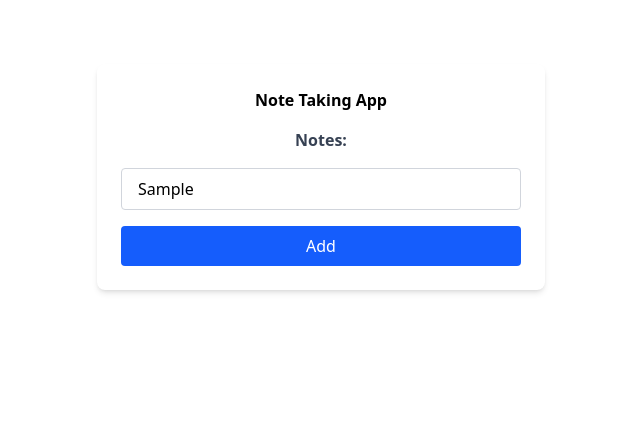
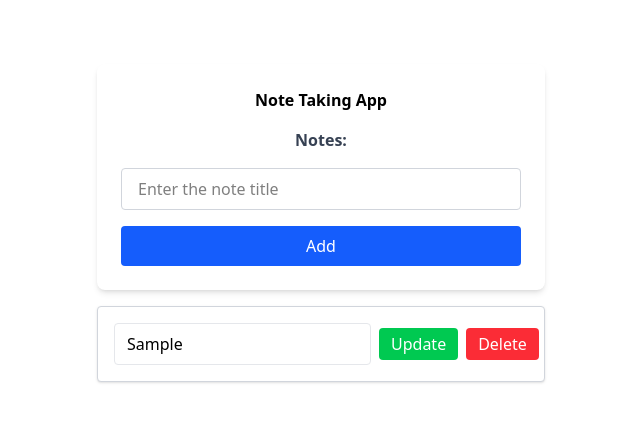
Before and after one commit to SAUGAT2060/React, a React (Vite) app in the folder NoteApp/: page / in a window 1280 px wide. Both pictures are taken after typing "Sample" into the empty fields and a click on the button "Add". Shown: the top 422 px of the page, without its empty margins (319-959 px from the left). Built offline with nearby package versions, Linux system fonts and the light colour scheme.

Commit message:
Debugged the whole project and finished it

```diff
--- a/NoteApp/src/App.jsx
+++ b/NoteApp/src/App.jsx
@@ -1,48 +1,46 @@
-import  React ,{useEffect, useState } from 'react'
+import React, { useEffect, useState } from 'react'
 import './App.css'
 import NotesForm from './components/NotesForm'
-import { NotesContextProvider,notesContext,useNotes } from './context/NotesContext'
+import NotesList from './components/NotesList'  // Fix typo here: NotesList, not Noteslist
+import { NotesContextProvider } from './context/NotesContext'
 
 function App() {
+  const [notes, setNotes] = useState([])
 
-
- const [notes,setNotes] = useState([])
-
-  const addNotes=(note)=>{
-    console.log(setNotes((prev)=>[{id:Date.now(),...notes},...prev]))
-  }
-  const updateNotes=(id,note)=>{
-    setNotes((prev)=>prev.map((prevnote)=>(prevnote.id===prev.id?note:prev)))
-
-  }
-  const deleteNotes=(id)=>{
-    setNotes((prev)=>{
-
-      return prev.filter((prevNote)=>{
-        return prevNote.id!==id
-      })
-
-    })
+  // Correct addNotes to properly add a new note
+  const addNotes = (note) => {
+    setNotes((prev) => [{ id: Date.now(), ...note }, ...prev])
   }
 
-  useEffect(()=>{
+  // Fix updateNotes: use id argument to match, not prev.id
+  const updateNotes = (id, updatedNote) => {
+    setNotes((prev) =>
+      prev.map((note) => (note.id === id ? updatedNote : note))
+    )
+  }
 
-   const notes = JSON.parse(localStorage.getItem("notes"))
+  const deleteNotes = (id) => {
+    setNotes((prev) => prev.filter((note) => note.id !== id))
+  }
 
-   if(notes && notes.length) {
-    setNotes(notes)
-   }
-  },[notes])
+  // Load from localStorage only once, on mount: use empty dependency array []
+  useEffect(() => {
+    const storedNotes = JSON.parse(localStorage.getItem('notes'))
+    if (storedNotes && storedNotes.length) {
+      setNotes(storedNotes)
+    }
+  }, [])
 
-  useEffect(()=>{
-    localStorage.setItem("notes",JSON.stringify(notes))
-  })
+  // Save notes to localStorage whenever notes change: add [notes] dependency
+  useEffect(() => {
+    localStorage.setItem('notes', JSON.stringify(notes))
+  }, [notes])
 
   return (
-   <NotesContextProvider value={{notes,addNotes,updateNotes,deleteNotes}}>
-   <NotesForm/>
-
-   </NotesContextProvider>
+    <NotesContextProvider value={{ notes, addNotes, updateNotes, deleteNotes }}>
+      <NotesForm />
+      <NotesList />
+    </NotesContextProvider>
   )
 }
 
--- a/NoteApp/src/components/NotesForm.jsx
+++ b/NoteApp/src/components/NotesForm.jsx
@@ -2,17 +2,24 @@ import React, { useState } from 'react'
 import { useNotes } from '../context/NotesContext'
 
 function NotesForm() {
+  const [notes, setNotes] = useState('')
+  const { addNotes } = useNotes()
 
-  const [notes,setNotes] = useState('')
-  const {addNotes}= useNotes
+  const getnotes = (e) => setNotes(e.target.value)
 
+  const handleSubmit = (e) => {
+    e.preventDefault()
+    if (!notes.trim()) return
 
-  const getnotes = (e)=>setNotes(e.target.value)
-  const handleSubmit=(e)=>{
-    e.preventDefault()
+    addNotes({
+      id: Date.now(),       // unique id
+      content: notes,       // note content
+      completed: false      // default completed state
+    })
 
+    setNotes('')
+  }
 
-  }
   return (
     <div className="bg-white p-6 rounded-lg shadow-md max-w-md mx-auto mt-8">
       <form className="flex flex-col gap-4" onSubmit={handleSubmit}>
@@ -24,13 +31,12 @@ function NotesForm() {
           id="noteTitle"
           type="text"
           placeholder="Enter the note title"
+          value={notes}
           className="border border-gray-300 rounded px-4 py-2 focus:outline-none focus:ring-2 focus:ring-blue-500"
           onChange={getnotes}
-
         />
         <button
           type="submit"
-
           className="bg-blue-600 text-white py-2 px-4 rounded hover:bg-blue-700 transition"
         >
           Add
--- a/NoteApp/src/components/NotesList.jsx
+++ b/NoteApp/src/components/NotesList.jsx
@@ -1,12 +1,64 @@
-import React, { useState } from 'react'
+import React, { useState } from 'react';
+import { useNotes } from '../context/NotesContext';
 
 function NotesList() {
+  const { notes, updateNotes, deleteNotes } = useNotes();
 
-  const {note} = useState('')
   return (
-    <>
-    </>
-  )
+    <div className="space-y-4 max-w-md mx-auto mt-4">
+      {notes.length > 0 ? (
+        notes.map((note) => (
+          <SingleNote
+            key={note.id}
+            note={note}
+            updateNotes={updateNotes}
+            deleteNotes={deleteNotes}
+          />
+        ))
+      ) : (
+        <p className="text-center text-gray-500">No notes found.</p>
+      )}
+    </div>
+  );
 }
 
-export default NotesList
+function SingleNote({ note, updateNotes, deleteNotes }) {
+  const [editText, setEditText] = useState(note.content);
+
+  const handleUpdate = () => {
+    if (editText.trim() !== '') {
+      updateNotes(note.id, { ...note, content: editText });
+    }
+  };
+
+  const handleDelete = () => {
+    deleteNotes(note.id);
+  };
+
+  return (
+    <div className="bg-white border border-gray-300 rounded p-4 shadow-sm flex items-center justify-between gap-2">
+      <input
+        type="text"
+        value={editText}
+        onChange={(e) => setEditText(e.target.value)}
+        className="flex-1 border border-gray-200 rounded px-3 py-2 focus:outline-none focus:ring-2 focus:ring-blue-400"
+      />
+      <div className="flex gap-2">
+        <button
+          onClick={handleUpdate}
+          className="bg-green-500 text-white px-3 py-1 rounded hover:bg-green-600"
+        >
+          Update
+        </button>
+        <button
+          onClick={handleDelete}
+          className="bg-red-500 text-white px-3 py-1 rounded hover:bg-red-600"
+        >
+          Delete
+        </button>
+      </div>
+    </div>
+  );
+}
+
+export default NotesList;
--- a/NoteApp/src/context/NotesContext.js
+++ b/NoteApp/src/context/NotesContext.js
@@ -2,7 +2,7 @@ import React, { createContext, useContext, useState } from 'react'
 
 
 export const notesContext = createContext({
-notes :[
+notes:[
   {
     id:1,
     content:"Hi I am gonna code until i pass out",
```
